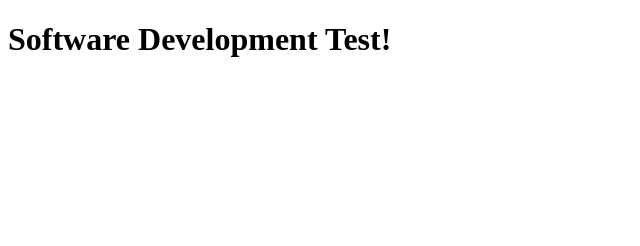
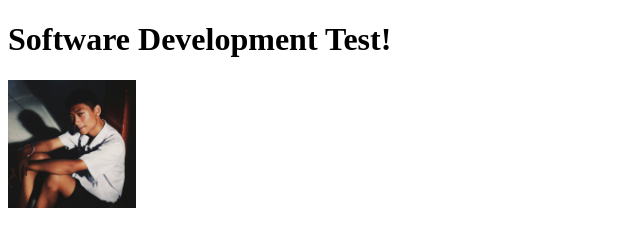
Before and after one commit to nitipat009/softdev, a plain HTML site: page index.html in a window 1280 px wide. Shown: the whole page, without its empty margins (0-640 px from the left). Drawn offline with Linux system fonts and the light colour scheme.

Commit message:
Update index.html

```diff
--- a/index.html
+++ b/index.html
@@ -3,6 +3,6 @@
   <title>Hello Github Pages!</title>
   <body>
     <h1>Software Development Test!</h1>
-	<img src = "/img/nitpat.jpg" style="width:128px;height:128px; ></img>
+	<img src = "/img/nitpat.jpg" style="width:128px;height:128px;"></img>
   </body>
 </html>
```
